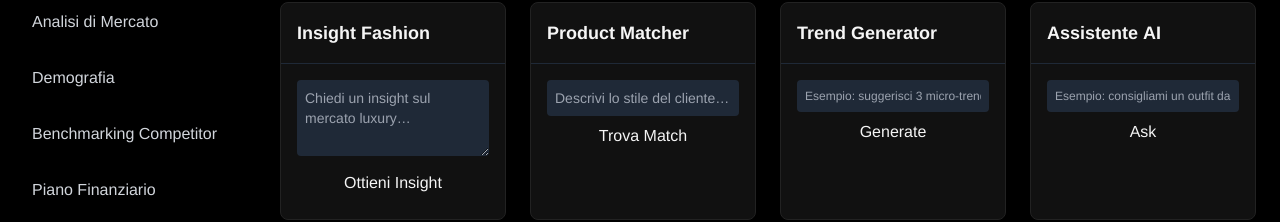
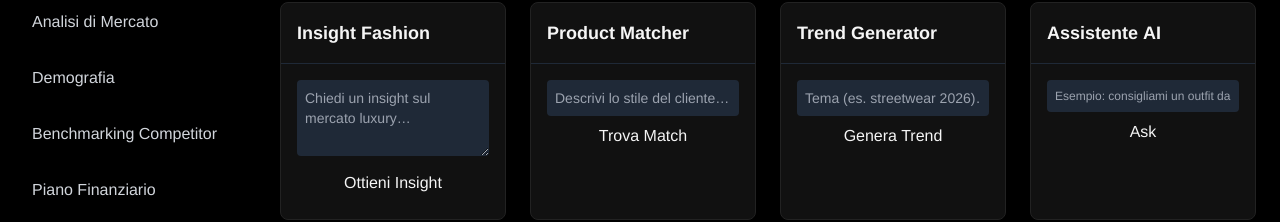
Before and after one commit to Korgan88/dashboard, a Next.js app: page /dashboard/ai-services in a window 1280 px wide. Shown: the part 146-368 px from the top of the page. Built offline with nearby package versions, Linux system fonts and the light colour scheme; a web font is replaced by a local one.

Commit message:
Update TrendDemo.tsx

```diff
--- a/src/components/ai/TrendDemo.tsx
+++ b/src/components/ai/TrendDemo.tsx
@@ -1,43 +1,51 @@
-/* src/components/ai/TrendDemo.tsx */
-"use client";
-import React, { useState } from "react";
-import { fetchAI } from "@/lib/fetchAI";
+'use client';
+
+import React, { useState } from 'react';
 
 export default function TrendDemo() {
-  const [prompt, setPrompt]   = useState("");
-  const [answer, setAnswer]   = useState("");
+  const [topic,  setTopic]    = useState('');
+  const [answer, setAnswer]   = useState<string | null>(null);
   const [loading, setLoading] = useState(false);
 
-  async function handleRun() {
-    if (!prompt.trim()) return;
+  async function askTrend() {
+    if (!topic.trim()) return;
     setLoading(true);
-    setAnswer("…");
+    setAnswer(null);
+
     try {
-      const { data } = await fetchAI({ service: "trend", prompt });
-      setAnswer(data);
+      const url  = `/api/ai?service=trend&prompt=${encodeURIComponent(topic)}`;
+      const res  = await fetch(url);
+      const json = await res.json();
+      setAnswer(json.answer ?? json.error ?? 'Errore sconosciuto');
+    } catch (err) {
+      setAnswer('Network error');
     } finally {
       setLoading(false);
     }
   }
 
   return (
-    <div className="space-y-2">
+    <>
       <input
-        value={prompt}
-        onChange={e => setPrompt(e.target.value)}
-        placeholder="Esempio: suggerisci 3 micro-trend gioielleria 2025"
-        className="w-full bg-gray-800 text-xs p-2 rounded"
+        type="text"
+        value={topic}
+        onChange={e => setTopic(e.target.value)}
+        placeholder="Tema (es. streetwear 2026)…"
+        className="w-full bg-gray-800 p-2 rounded text-sm mb-2"
       />
       <button
-        onClick={handleRun}
-        className="btn-primary w-full disabled:opacity-50"
+        onClick={askTrend}
         disabled={loading}
+        className="btn-primary w-full mb-2"
       >
-        {loading ? "Loading…" : "Generate"}
+        {loading ? 'Genero…' : 'Genera Trend'}
       </button>
-      <pre className="text-[11px] whitespace-pre-wrap mt-2 max-h-48 overflow-y-auto">
-        {answer}
-      </pre>
-    </div>
+
+      {answer && (
+        <div className="mt-2 text-sm whitespace-pre-wrap text-gray-300">
+          {answer}
+        </div>
+      )}
+    </>
   );
 }
```
